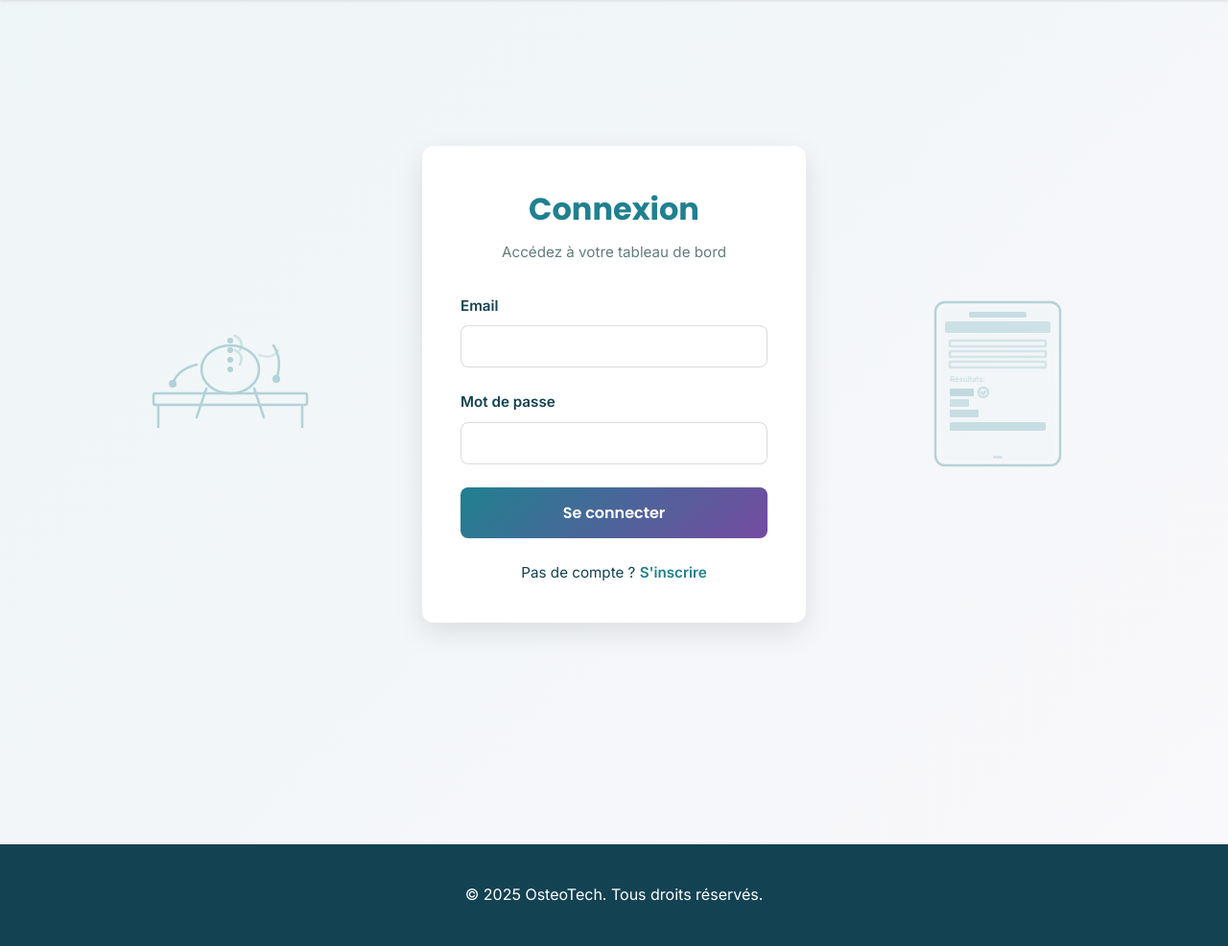
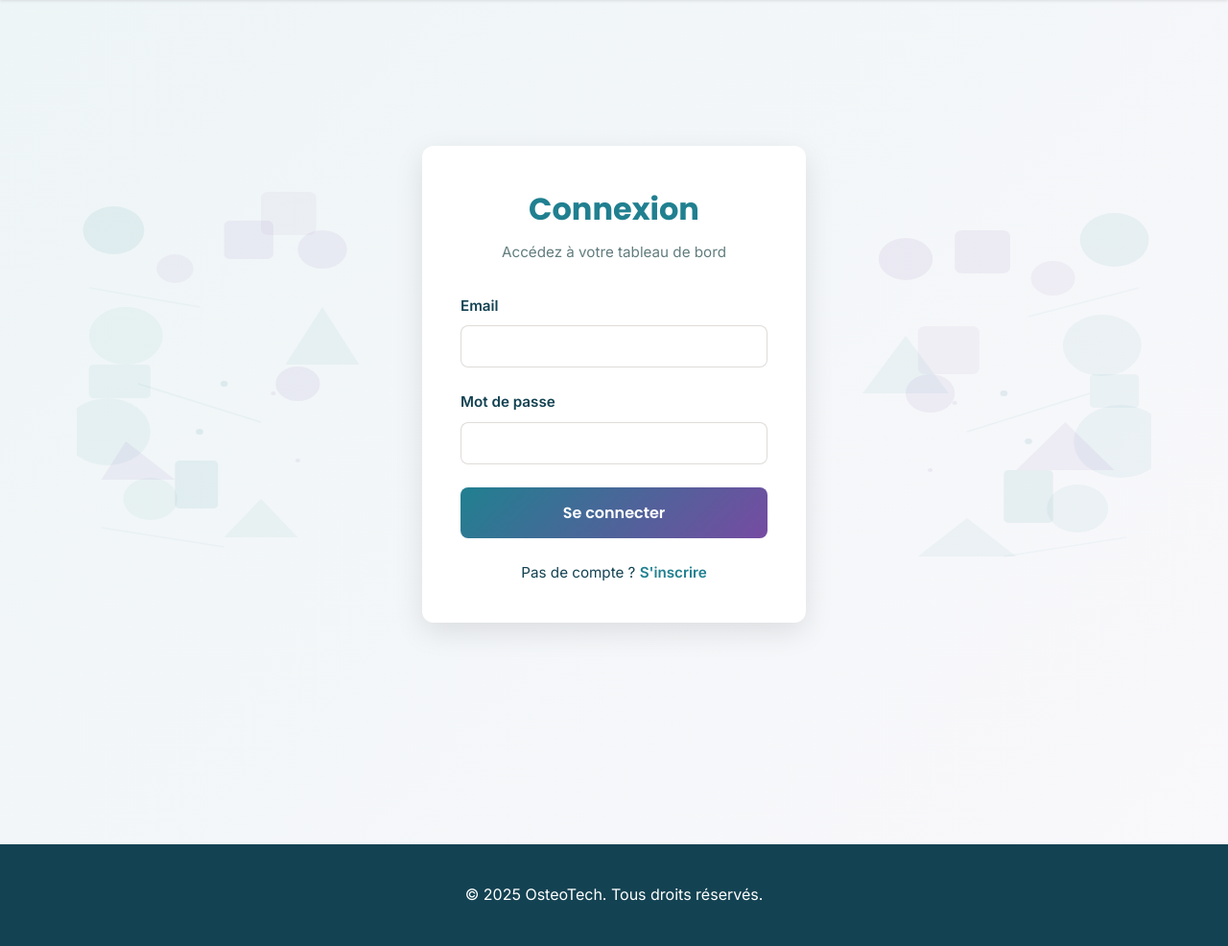
Before and after one commit to Osteo8420/Osteotech, a Flask app: page /login in a window 1280 px wide. Shown: the part 79-1065 px from the top of the page at 96% size. Run offline with Flask 3, Linux system fonts and the light colour scheme; some libraries are stand-ins or nearby versions.

Commit message:
ajouts formes géo pour loginhtml

```diff
--- a/templates/login.html
+++ b/templates/login.html
@@ -13,19 +13,23 @@
         max-width: 1200px;
         margin: 0 auto;
         padding: 40px 20px;
+        position: relative;
     }
 
     .login-illustration {
+        position: relative;
+        height: 400px;
         display: flex;
         justify-content: center;
         align-items: center;
-        opacity: 0.3;
     }
 
     .login-illustration svg {
         width: 100%;
-        max-width: 220px;
-        height: auto;
+        height: 100%;
+        position: absolute;
+        top: 0;
+        left: 0;
     }
 
     .login-form-container {
@@ -36,6 +40,8 @@
         width: 100%;
         max-width: 400px;
         margin: 0 auto;
+        position: relative;
+        z-index: 10;
     }
 
     .login-form-container h1 {
@@ -156,46 +162,47 @@
 </style>
 
 <div class="login-wrapper">
-    <!-- Illustration Gauche: Séance d'Ostéopathie -->
+    <!-- Illustration Gauche: Formes géométriques -->
     <div class="login-illustration">
-        <svg viewBox="0 0 220 220" xmlns="http://www.w3.org/2000/svg">
+        <svg viewBox="0 0 250 400" xmlns="http://www.w3.org/2000/svg" preserveAspectRatio="none">
             <defs>
                 <style>
-                    .osteo-line { stroke: var(--color-primary); stroke-width: 2.5; fill: none; stroke-linecap: round; stroke-linejoin: round; }
-                    .osteo-dot { fill: var(--color-primary); }
+                    .geo-fill-primary { fill: var(--color-primary); }
+                    .geo-fill-secondary { fill: var(--color-secondary); }
+                    .geo-stroke { stroke: var(--color-primary); stroke-width: 1.5; fill: none; }
                 </style>
             </defs>
 
-            <!-- Table de traitement -->
-            <rect x="30" y="120" width="160" height="12" rx="2" class="osteo-line"/>
-            <line x1="35" y1="132" x2="35" y2="155" class="osteo-line"/>
-            <line x1="185" y1="132" x2="185" y2="155" class="osteo-line"/>
+            <!-- Circles - various sizes and opacities -->
+            <circle cx="30" cy="40" r="25" class="geo-fill-primary" opacity="0.08"/>
+            <circle cx="80" cy="80" r="15" class="geo-fill-secondary" opacity="0.06"/>
+            <circle cx="40" cy="150" r="30" class="geo-fill-primary" opacity="0.05"/>
+            <circle cx="200" cy="60" r="20" class="geo-fill-secondary" opacity="0.07"/>
+            <circle cx="25" cy="250" r="35" class="geo-fill-primary" opacity="0.06"/>
+            <circle cx="180" cy="200" r="18" class="geo-fill-secondary" opacity="0.08"/>
+            <circle cx="60" cy="320" r="22" class="geo-fill-primary" opacity="0.05"/>
 
-            <!-- Patient body on table (simplified) -->
-            <ellipse cx="110" cy="95" rx="30" ry="25" class="osteo-line"/>
-            <path d="M 85 115 L 75 145" class="osteo-line"/>
-            <path d="M 135 115 L 145 145" class="osteo-line"/>
+            <!-- Rectangles/Squares -->
+            <rect x="120" y="30" width="40" height="40" rx="5" class="geo-fill-secondary" opacity="0.07"/>
+            <rect x="10" y="180" width="50" height="35" rx="4" class="geo-fill-primary" opacity="0.06"/>
+            <rect x="150" cy="150" width="45" height="45" rx="6" class="geo-fill-secondary" opacity="0.05"/>
+            <rect x="80" y="280" width="35" height="50" rx="4" class="geo-fill-primary" opacity="0.08"/>
 
-            <!-- Practitioner hand/arm treating patient -->
-            <path d="M 155 70 Q 165 85 158 105" class="osteo-line" stroke-width="3"/>
-            <circle cx="158" cy="105" r="4" class="osteo-dot"/>
+            <!-- Triangles -->
+            <polygon points="200,120 230,180 170,180" class="geo-fill-primary" opacity="0.06"/>
+            <polygon points="40,260 80,300 20,300" class="geo-fill-secondary" opacity="0.07"/>
+            <polygon points="150,320 180,360 120,360" class="geo-fill-primary" opacity="0.05"/>
 
-            <!-- Other hand supporting -->
-            <path d="M 75 90 Q 55 95 50 110" class="osteo-line" stroke-width="3"/>
-            <circle cx="50" cy="110" r="4" class="osteo-dot"/>
+            <!-- Lines -->
+            <line x1="10" y1="100" x2="100" y2="120" class="geo-stroke" opacity="0.04"/>
+            <line x1="50" y1="200" x2="150" y2="240" class="geo-stroke" opacity="0.05"/>
+            <line x1="20" y1="350" x2="120" y2="370" class="geo-stroke" opacity="0.04"/>
 
-            <!-- Spine indicator (what's being treated) -->
-            <circle cx="110" cy="65" r="3" class="osteo-dot"/>
-            <circle cx="110" cy="75" r="3" class="osteo-dot"/>
-            <circle cx="110" cy="85" r="3" class="osteo-dot"/>
-            <circle cx="110" cy="95" r="3" class="osteo-dot"/>
-
-            <!-- Healing/treatment indicator -->
-            <path d="M 115 60 Q 125 65 120 75" class="osteo-line" opacity="0.6"/>
-            <path d="M 115 75 Q 125 80 120 90" class="osteo-line" opacity="0.6"/>
-
-            <!-- Comfort lines around patient -->
-            <path d="M 140 80 Q 155 85 160 75" class="osteo-line" opacity="0.4"/>
+            <!-- Dots pattern -->
+            <circle cx="120" cy="200" r="3" class="geo-fill-primary" opacity="0.1"/>
+            <circle cx="160" cy="210" r="2" class="geo-fill-secondary" opacity="0.08"/>
+            <circle cx="100" cy="250" r="3" class="geo-fill-primary" opacity="0.1"/>
+            <circle cx="180" cy="280" r="2" class="geo-fill-secondary" opacity="0.08"/>
         </svg>
     </div>
 
@@ -227,48 +234,47 @@
         </div>
     </div>
 
-    <!-- Illustration Droite: Diagnostic App/Tablette -->
+    <!-- Illustration Droite: Formes géométriques -->
     <div class="login-illustration">
-        <svg viewBox="0 0 220 220" xmlns="http://www.w3.org/2000/svg">
+        <svg viewBox="0 0 250 400" xmlns="http://www.w3.org/2000/svg" preserveAspectRatio="none">
             <defs>
                 <style>
-                    .app-line { stroke: var(--color-primary); stroke-width: 2.5; fill: none; stroke-linecap: round; stroke-linejoin: round; }
-                    .app-fill { fill: var(--color-primary); }
+                    .geo-fill-primary { fill: var(--color-primary); }
+                    .geo-fill-secondary { fill: var(--color-secondary); }
+                    .geo-stroke { stroke: var(--color-primary); stroke-width: 1.5; fill: none; }
                 </style>
             </defs>
 
-            <!-- Tablet/Device frame -->
-            <rect x="45" y="25" width="130" height="170" rx="10" class="app-line"/>
-            <rect x="50" y="30" width="120" height="160" rx="8" fill="rgba(32,128,144,0.05)"/>
+            <!-- Circles - various sizes and opacities -->
+            <circle cx="220" cy="50" r="28" class="geo-fill-primary" opacity="0.07"/>
+            <circle cx="170" cy="90" r="18" class="geo-fill-secondary" opacity="0.06"/>
+            <circle cx="210" cy="160" r="32" class="geo-fill-primary" opacity="0.05"/>
+            <circle cx="50" cy="70" r="22" class="geo-fill-secondary" opacity="0.08"/>
+            <circle cx="225" cy="260" r="38" class="geo-fill-primary" opacity="0.06"/>
+            <circle cx="70" cy="210" r="20" class="geo-fill-secondary" opacity="0.07"/>
+            <circle cx="190" cy="330" r="25" class="geo-fill-primary" opacity="0.05"/>
 
-            <!-- Screen notch/top bar -->
-            <rect x="80" y="35" width="60" height="6" rx="2" class="app-fill" opacity="0.7"/>
+            <!-- Rectangles/Squares -->
+            <rect x="90" y="40" width="45" height="45" rx="6" class="geo-fill-secondary" opacity="0.07"/>
+            <rect x="200" y="190" width="40" height="35" rx="4" class="geo-fill-primary" opacity="0.06"/>
+            <rect x="60" y="140" width="50" height="50" rx="6" class="geo-fill-secondary" opacity="0.05"/>
+            <rect x="130" y="290" width="40" height="55" rx="4" class="geo-fill-primary" opacity="0.08"/>
 
-            <!-- Header section -->
-            <rect x="55" y="45" width="110" height="12" rx="2" class="app-fill" opacity="0.6"/>
+            <!-- Triangles -->
+            <polygon points="50,150 85,210 15,210" class="geo-fill-primary" opacity="0.06"/>
+            <polygon points="180,240 220,290 140,290" class="geo-fill-secondary" opacity="0.07"/>
+            <polygon points="100,340 140,380 60,380" class="geo-fill-primary" opacity="0.05"/>
 
-            <!-- Diagnostic form fields -->
-            <rect x="60" y="65" width="100" height="6" rx="1" class="app-line" opacity="0.5"/>
-            <rect x="60" y="76" width="100" height="6" rx="1" class="app-line" opacity="0.5"/>
-            <rect x="60" y="87" width="100" height="6" rx="1" class="app-line" opacity="0.5"/>
+            <!-- Lines -->
+            <line x1="240" y1="100" x2="150" y2="130" class="geo-stroke" opacity="0.04"/>
+            <line x1="200" y1="210" x2="100" y2="250" class="geo-stroke" opacity="0.05"/>
+            <line x1="230" y1="360" x2="130" y2="380" class="geo-stroke" opacity="0.04"/>
 
-            <!-- Analysis/Results section -->
-            <text x="60" y="108" font-size="8" class="app-fill" opacity="0.8">Résultats:</text>
-
-            <!-- Result bars/indicators -->
-            <rect x="60" y="115" width="25" height="8" rx="1" class="app-fill" opacity="0.8"/>
-            <rect x="60" y="126" width="20" height="8" rx="1" class="app-fill" opacity="0.6"/>
-            <rect x="60" y="137" width="30" height="8" rx="1" class="app-fill" opacity="0.7"/>
-
-            <!-- Check/validation marks -->
-            <circle cx="95" cy="119" r="5" class="app-line" opacity="0.6"/>
-            <path d="M 93 119 L 95 121 L 97 118" class="app-line" opacity="0.6" stroke-width="1.5"/>
-
-            <!-- Bottom button area -->
-            <rect x="60" y="150" width="100" height="9" rx="2" class="app-fill" opacity="0.7"/>
-
-            <!-- Home indicator (notch) -->
-            <rect x="105" y="185" width="10" height="3" rx="1.5" class="app-fill" opacity="0.5"/>
+            <!-- Dots pattern -->
+            <circle cx="130" cy="210" r="3" class="geo-fill-primary" opacity="0.1"/>
+            <circle cx="90" cy="220" r="2" class="geo-fill-secondary" opacity="0.08"/>
+            <circle cx="150" cy="260" r="3" class="geo-fill-primary" opacity="0.1"/>
+            <circle cx="70" cy="290" r="2" class="geo-fill-secondary" opacity="0.08"/>
         </svg>
     </div>
 </div>
```
